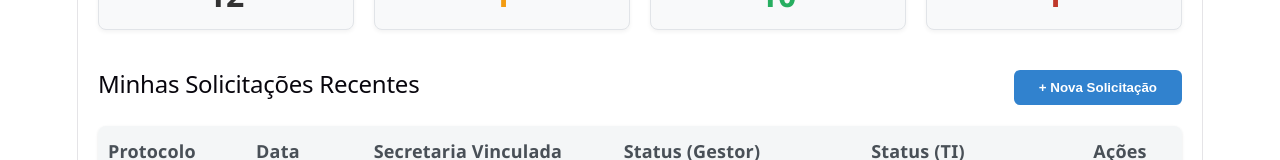
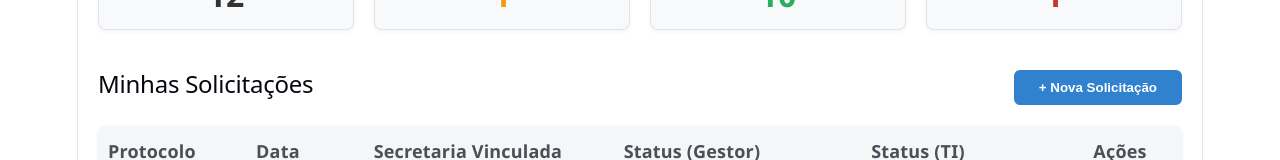
Before and after one commit to smenegas/access-control, a React (Vite) app: page /dashboard in a window 1280 px wide. Shown: the part 306-466 px from the top of the page. Built offline with nearby package versions, Linux system fonts and the light colour scheme; no server answers; sample sign-in values are in the browser's storage.

Commit message:
Code adjustments

```diff
--- a/src/components/claimant-dashboard/claimant-dashboard.jsx
+++ b/src/components/claimant-dashboard/claimant-dashboard.jsx
@@ -209,7 +209,7 @@ function ClaimantDashboard() {
       {/* Ação Principal e Tabela */}
       <div className="conteudo-principal">
         <div className="cabecalho-lista">
-          <h2>Minhas Solicitações Recentes</h2>
+          <h2>Minhas Solicitações</h2>
           <button
             className="btn-primario"
             onClick={handleNewRequest}
```
